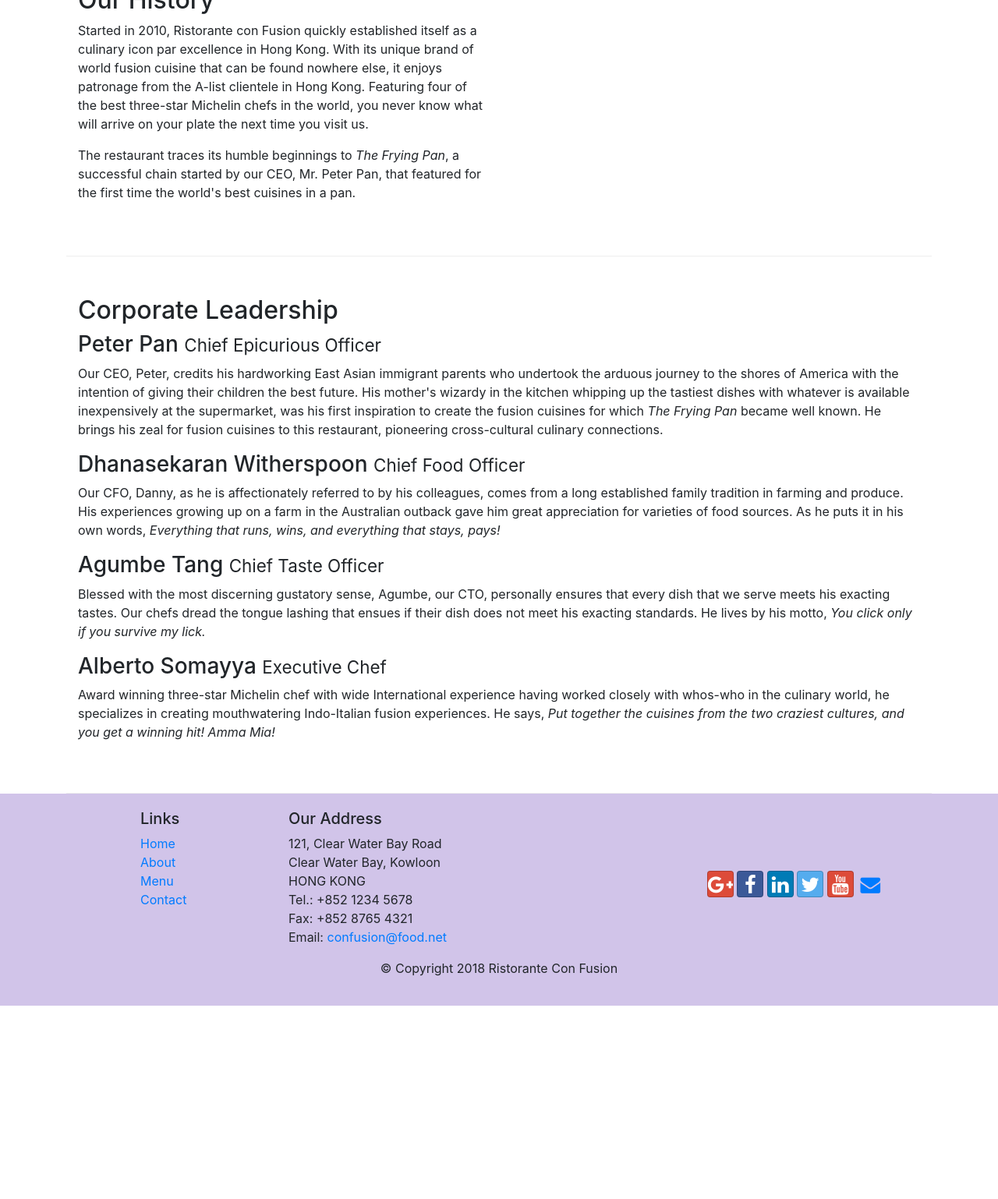
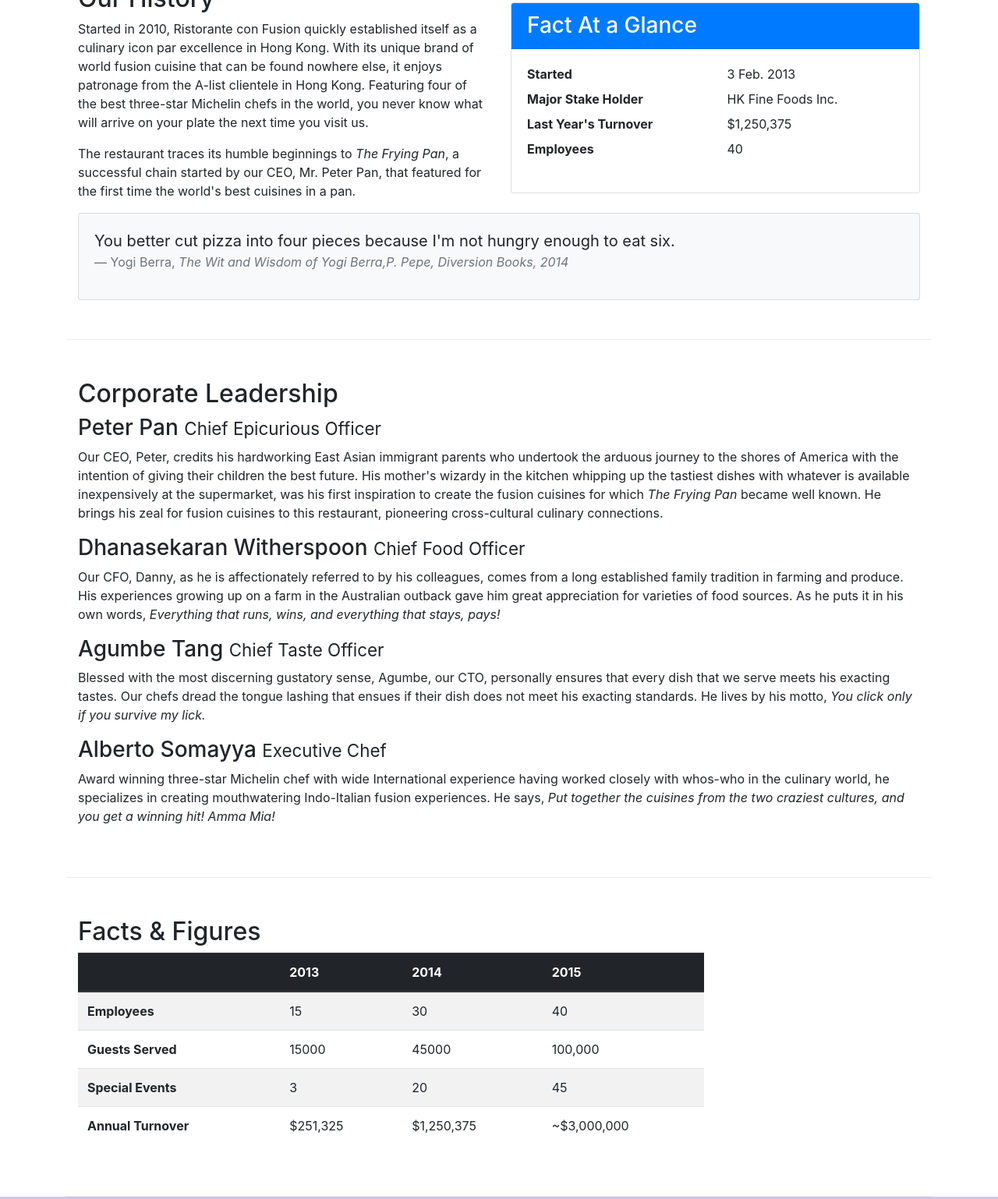
Before and after one commit to Abhishek357/bootstrap, a website: page aboutus.html in a window 1280 px wide. Shown: the part 536-2074 px from the top of the page at 78% size. Before the commit the page ends 1826 px from the top, so only its background shows below. Drawn offline with nearby package versions, Linux system fonts and the light colour scheme.

Commit message:
Tables and Cards

```diff
--- a/aboutus.html
+++ b/aboutus.html
@@ -64,7 +64,34 @@
                 <p>Started in 2010, Ristorante con Fusion quickly established itself as a culinary icon par excellence in Hong Kong. With its unique brand of world fusion cuisine that can be found nowhere else, it enjoys patronage from the A-list clientele in Hong Kong.  Featuring four of the best three-star Michelin chefs in the world, you never know what will arrive on your plate the next time you visit us.</p>
                 <p>The restaurant traces its humble beginnings to <em>The Frying Pan</em>, a successful chain started by our CEO, Mr. Peter Pan, that featured for the first time the world's best cuisines in a pan.</p>
             </div>
-            <div>
+            <div class="col-sm">
+                <div class="card">
+                    <h3 class="card-header bg-primary text-white">Fact At a Glance</h3>
+                    <div class="card-body">
+                        <dl class="row">
+                            <dt class="col-6">Started</dt>
+                            <dd class="col-6">3 Feb. 2013</dd>
+                            <dt class="col-6">Major Stake Holder</dt>
+                            <dd class="col-6">HK Fine Foods Inc.</dd>
+                            <dt class="col-6">Last Year's Turnover</dt>
+                            <dd class="col-6">$1,250,375</dd>
+                            <dt class="col-6">Employees</dt>
+                            <dd class="col-6">40</dd>
+                        </dl>
+                    </div>
+                </div>
+            </div>
+            <div class="col-12">
+                <div class="card card-body bg-light">
+                    <blockquote class="blockquote">
+                        <p class="mb-0">You better cut pizza into four pieces because I'm not hungry enough to eat six.</p>
+                        <footer class="blockquote-footer">Yogi Berra,
+                            <cite title="Source Title">
+                                The Wit and Wisdom of Yogi Berra,P. Pepe, Diversion Books, 2014
+                            </cite>
+                        </footer>
+                    </blockquote>
+                </div>
             </div>
         </div>
 
@@ -82,7 +109,50 @@
                 <p class="d-none d-sm-block">Award winning three-star Michelin chef with wide International experience having worked closely with whos-who in the culinary world, he specializes in creating mouthwatering Indo-Italian fusion experiences. He says, <em>Put together the cuisines from the two craziest cultures, and you get a winning hit! Amma Mia!</em></p>
             </div>
        </div>
-
+       <div class="row row-content">
+           <div class="col-12 col-sm-9">
+                <h2>Facts &amp; Figures</h2>
+                <div class="table-responsive">
+                    <table class="table table-striped">
+                        <thead class="thead-dark">
+                            <tr>
+                                <th>&nbsp;</th>
+                                <th>2013</th>
+                                <th>2014</th>
+                                <th>2015</th>
+                            </tr>
+                        </thead>
+                        <tbody>
+                            <tr>
+                                <th>Employees</th>
+                                <td>15</td>
+                                <td>30</td>
+                                <td>40</td>
+                            </tr>
+                            <tr>
+                                <th>Guests Served</th>
+                                <td>15000</td>
+                                <td>45000</td>
+                                <td>100,000</td>
+                            </tr>
+                            <tr>
+                                <th>Special Events</th>
+                                <td>3</td>
+                                <td>20</td>
+                                <td>45</td>
+                            </tr>
+                            <tr>
+                                <th>Annual Turnover</th>
+                                <td>$251,325</td>
+                                <td>$1,250,375</td>
+                                <td>~$3,000,000</td>
+                            </tr>
+                        </tbody>
+                    </table>
+                </div>
+           </div>
+           <div class="col-12 col-sm-3"></div>
+       </div>
     </div>
 
     <footer class="footer">
```
